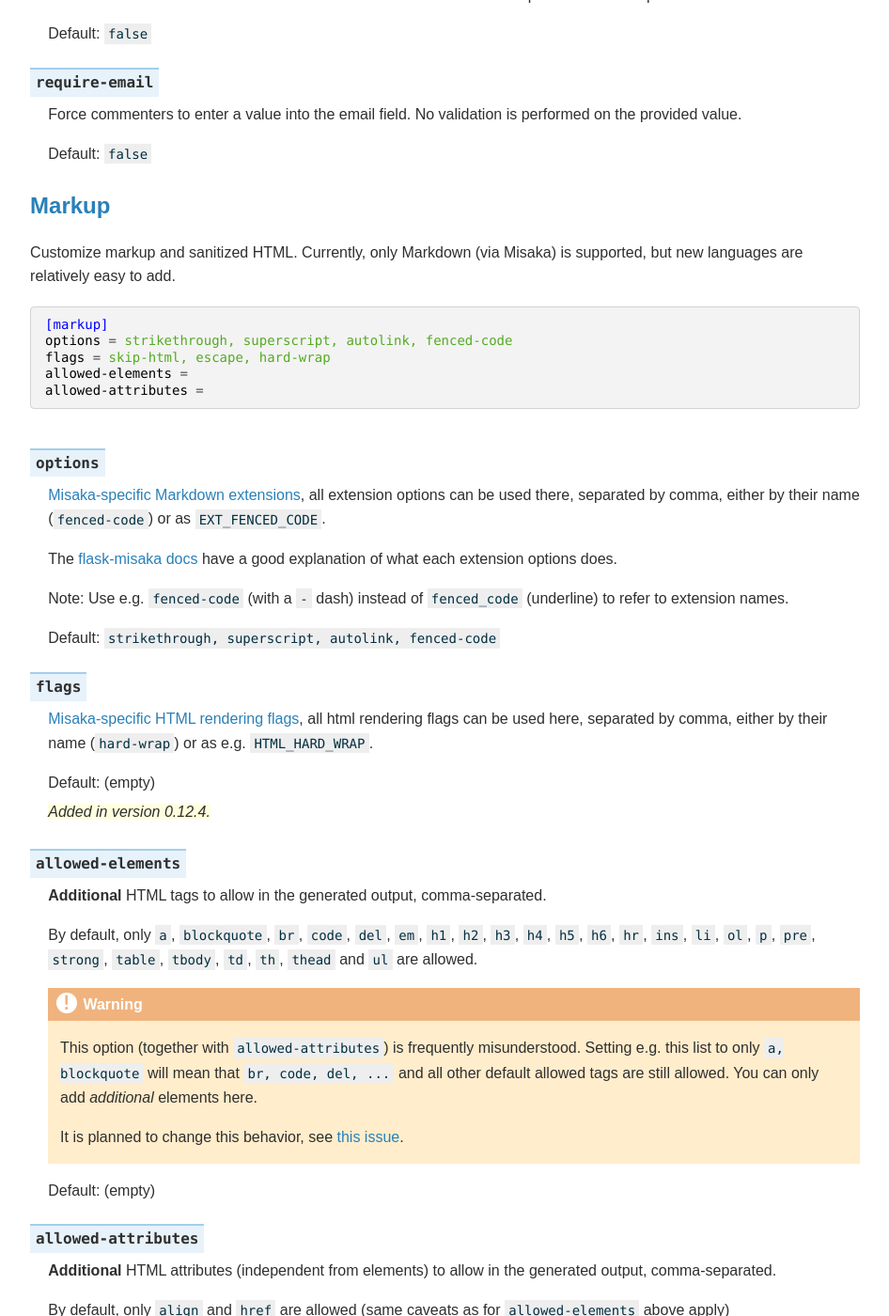
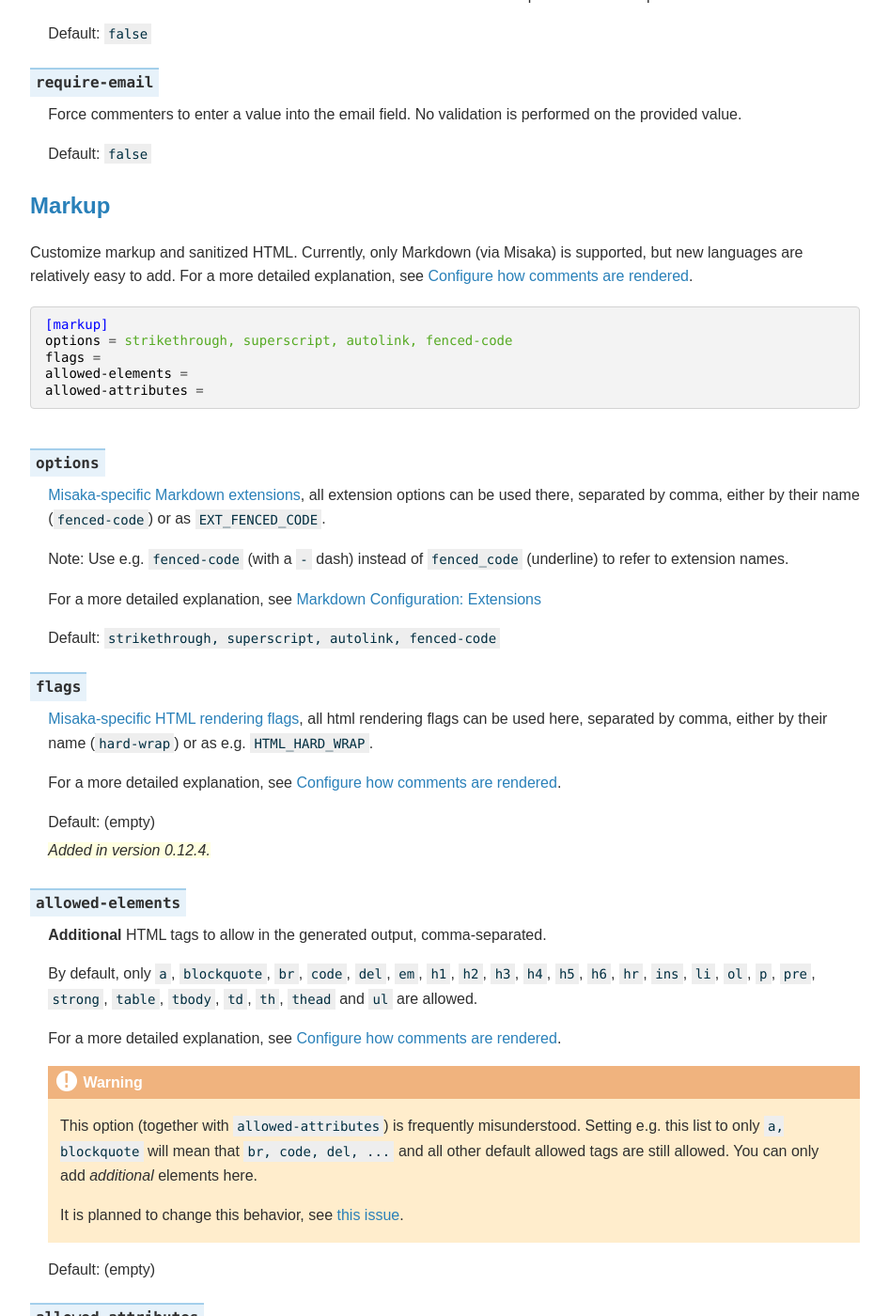
Before and after one commit to isso-comments/isso, a Sphinx documentation site: the page built from docs/docs/reference/server-config.rst, in a window 1280 px wide and 1400 px high, scrolled down 7615 px. Shown: the whole window at 94% size, without its empty margins (285-1231 px from the left). Built offline with Sphinx 7.4.7, drawn with Linux system fonts in a browser that asks for light colours; some of the changed text lies outside the part shown.

Commit message:
docs: server-conf: Reference markdown conf doc

```diff
--- a/docs/docs/reference/server-config.rst
+++ b/docs/docs/reference/server-config.rst
@@ -385,12 +385,13 @@ Markup
 
 Customize markup and sanitized HTML. Currently, only Markdown (via Misaka) is
 supported, but new languages are relatively easy to add.
+For a more detailed explanation, see :doc:`/docs/reference/markdown-config`.
 
 .. code-block:: ini
 
     [markup]
     options = strikethrough, superscript, autolink, fenced-code
-    flags = skip-html, escape, hard-wrap
+    flags =
     allowed-elements =
     allowed-attributes =
 
@@ -399,11 +400,11 @@ options
     extension options can be used there, separated by comma, either by their
     name (``fenced-code``) or as ``EXT_FENCED_CODE``.
 
-    The `flask-misaka docs <https://flask-misaka.readthedocs.io/en/latest/#options>`_
-    have a good explanation of what each extension options does.
-
     Note: Use e.g. ``fenced-code`` (with a ``-`` dash) instead of
     ``fenced_code`` (underline) to refer to extension names.
+
+    For a more detailed explanation, see
+    :ref:`Markdown Configuration: Extensions <available-markdown-options>`
 
     Default: ``strikethrough, superscript, autolink, fenced-code``
 
@@ -412,6 +413,8 @@ flags
     <https://misaka.61924.nl/#html-render-flags>`_, all html rendering flags
     can be used here, separated by comma, either by their name (``hard-wrap``)
     or as e.g. ``HTML_HARD_WRAP``.
+
+    For a more detailed explanation, see :doc:`/docs/reference/markdown-config`.
 
     Default: (empty)
 
@@ -424,6 +427,8 @@ allowed-elements
     ``h1``, ``h2``, ``h3``, ``h4``, ``h5``, ``h6``, ``hr``, ``ins``, ``li``,
     ``ol``, ``p``, ``pre``, ``strong``, ``table``, ``tbody``, ``td``, ``th``,
     ``thead`` and ``ul`` are allowed.
+
+    For a more detailed explanation, see :doc:`/docs/reference/markdown-config`.
 
     .. warning::
 
@@ -443,6 +448,8 @@ allowed-attributes
 
     By default, only ``align`` and ``href`` are allowed (same caveats as for
     ``allowed-elements`` above apply)
+
+    For a more detailed explanation, see :doc:`/docs/reference/markdown-config`.
 
     Default: (empty)
 
```
